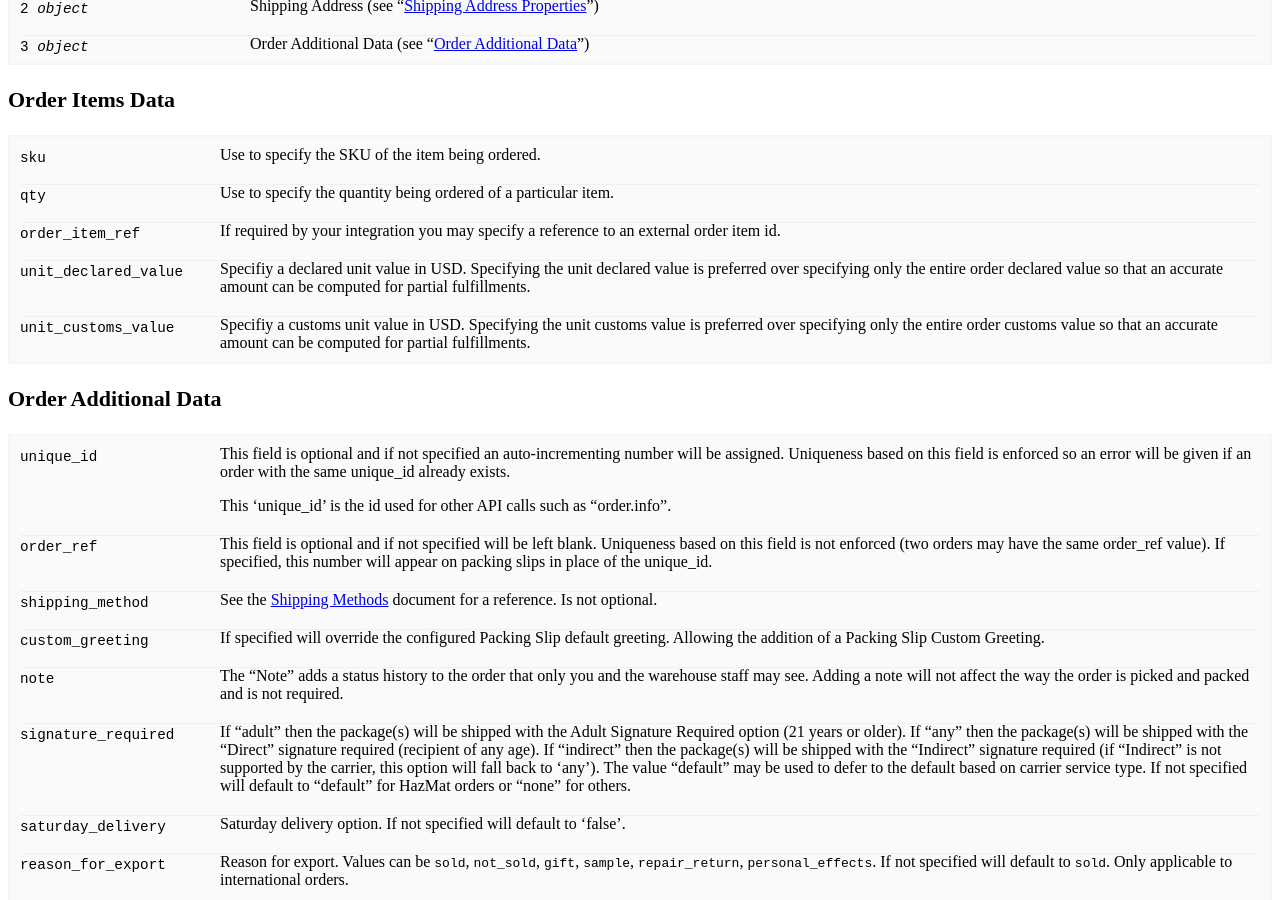
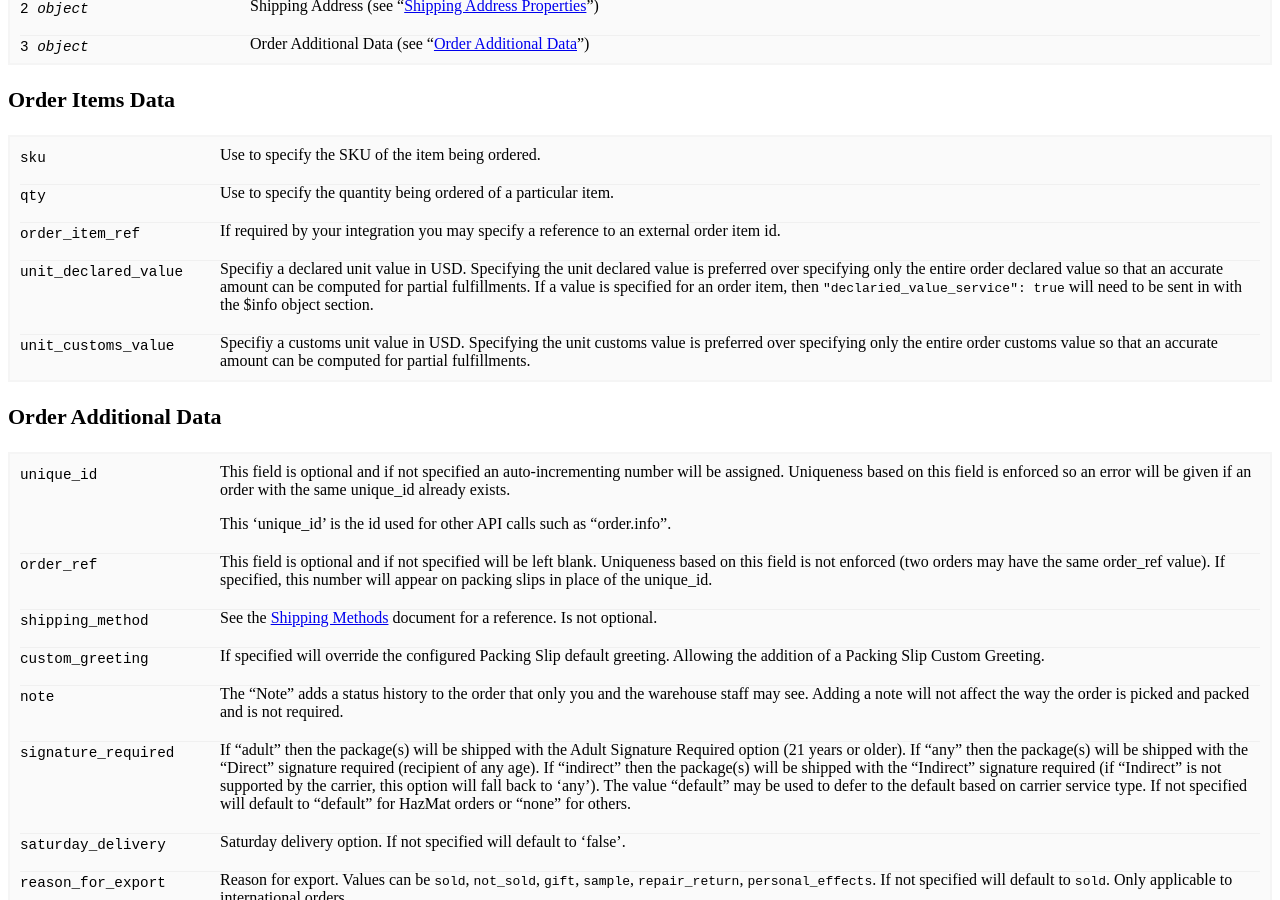
Before and after one commit to ShipStream/shipstream.github.io, a Jekyll site: the page built from _posts/2014-07-25-order.md, in a window 1280 px wide and 900 px high, scrolled down 1847 px. Built offline with Jekyll 4.4.1, drawn with Linux system fonts in a browser that asks for light colours; a style sheet for code colours, icons or effects is not loaded.

Commit message:
Update `unit_declared_value`  description.
Update `unit_declared_value` to mention the need to also send in the `declared_value_service` value to correctly set the declared values on the order.

```diff
--- a/_posts/2014-07-25-order.md
+++ b/_posts/2014-07-25-order.md
@@ -112,7 +112,7 @@ order_item_ref
 : If required by your integration you may specify a reference to an external order item id.
 
 unit_declared_value
-: Specifiy a declared unit value in USD. Specifying the unit declared value is preferred over specifying only the entire order declared value so that an accurate amount can be computed for partial fulfillments.
+: Specifiy a declared unit value in USD. Specifying the unit declared value is preferred over specifying only the entire order declared value so that an accurate amount can be computed for partial fulfillments. If a value is specified for an order item, then `"declaried_value_service": true` will need to be sent in with the $info object section.
 
 unit_customs_value
 : Specifiy a customs unit value in USD. Specifying the unit customs value is preferred over specifying only the entire order customs value so that an accurate amount can be computed for partial fulfillments.
```
